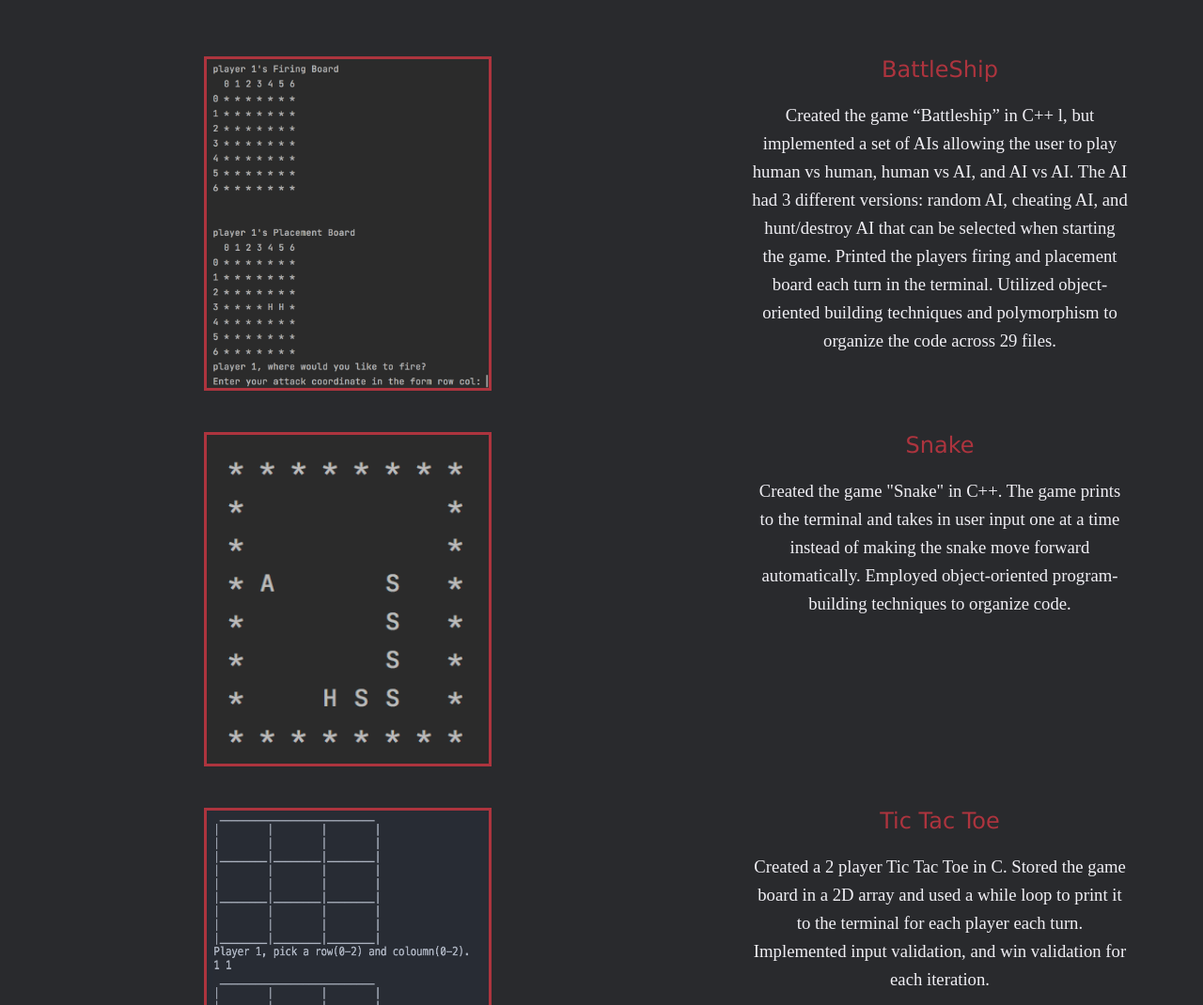
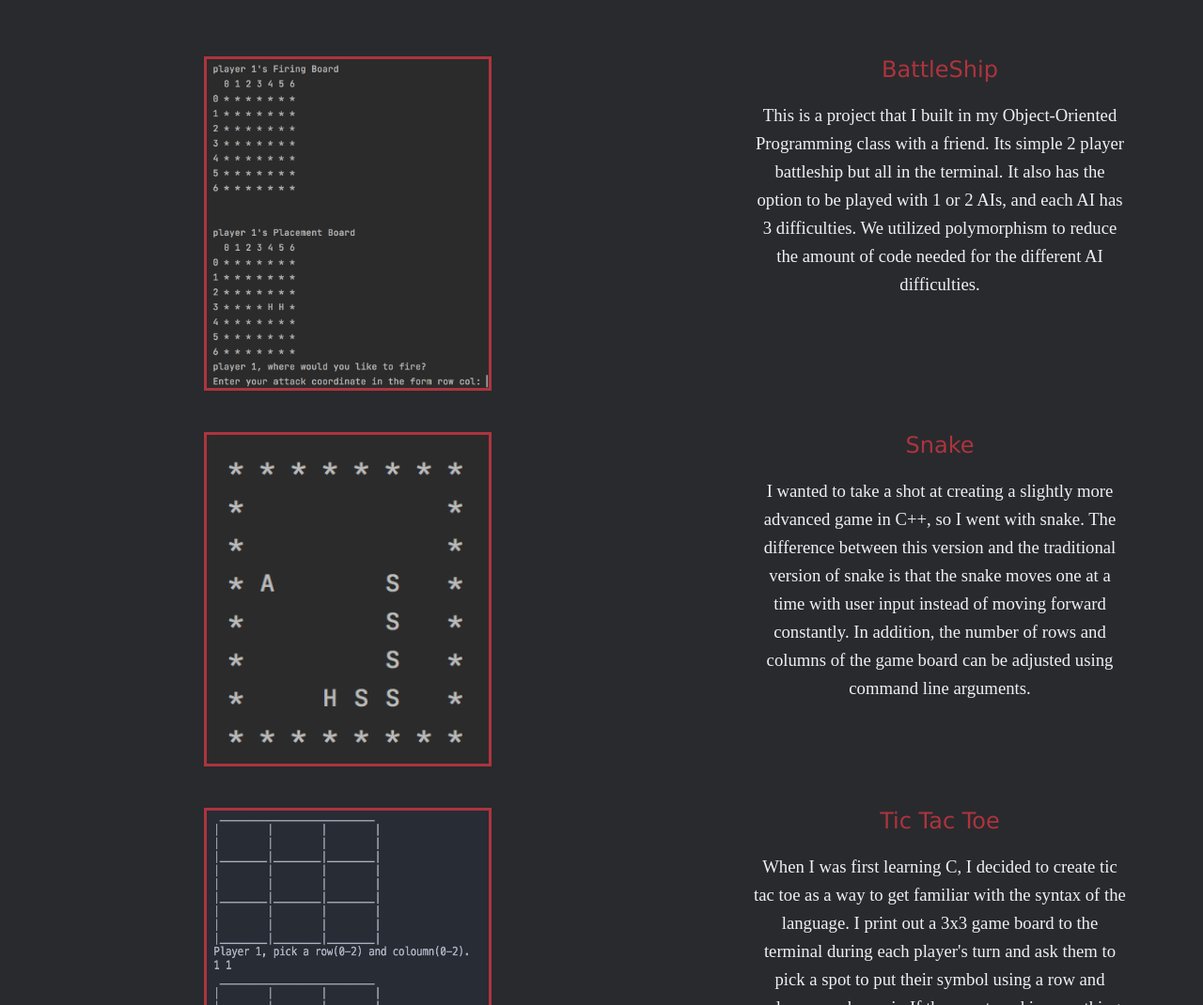
Before and after one commit to Sauvikesh/Personal-Website, a plain HTML site: page projects.html in a window 1280 px wide. Shown: the part 230-1300 px from the top of the page at 94% size. Drawn offline with Linux system fonts and the light colour scheme.

Commit message:
Edited the descriptions of my projects

```diff
--- a/projects.html
+++ b/projects.html
@@ -44,7 +44,11 @@
 
         <div class="bsImageDes">
             <h2 class="desHeader ">BattleShip</h2>
-            <h3 class="description">Created the game “Battleship” in C++ l, but implemented a set of AIs allowing the user to play human vs human, human vs AI, and AI vs AI. The AI had 3 different versions: random AI, cheating AI, and hunt/destroy AI that can be selected when starting the game. Printed the players firing and placement board each turn in the terminal. Utilized object-oriented building techniques and polymorphism to organize the code across 29 files.</h3>
+            <h3 class="description">
+                This is a project that I built in my Object-Oriented Programming class with a friend.
+                Its simple 2 player battleship but all in the terminal. It also has the option to be played with 1 or 2 AIs, and each AI
+                has 3 difficulties. We utilized polymorphism to reduce the amount of code needed for the different AI difficulties.
+            </h3>
         </div>
 
 
@@ -54,7 +58,13 @@
 
         <div class="snakeImageDes">
             <h2 class="desHeader ">Snake</h2>
-            <h3 class="description">Created the game "Snake" in C++. The game prints to the terminal and takes in user input one at a time instead of making the snake move forward automatically. Employed object-oriented program-building techniques to organize code.</h3>
+            <h3 class="description">
+                I wanted to take a shot at creating a slightly more advanced game in C++, so I went with snake. The difference between
+                this version and the traditional version of snake is that the snake moves one at a time with user input instead of
+                moving forward constantly. In addition, the number of rows and columns of the game board can be adjusted
+                using command line arguments.
+
+            </h3>
         </div>
 
 
@@ -64,8 +74,12 @@
 
         <div class="ticTacToeDes">
             <h2 class="desHeader ">Tic Tac Toe</h2>
-            <h3 class="description">Created a 2 player Tic Tac Toe in C. Stored the game board in a 2D array and used a while loop to print it to the
-                terminal for each player each turn. Implemented input validation, and win validation for each iteration.</h3>
+            <h3 class="description">
+                When I was first learning C, I decided to create tic tac toe as a way to get familiar with the syntax of the language.
+                I print out a 3x3 game board to the terminal during each player's turn and ask them to pick a spot to put their symbol
+                using a row and column number pair. If the user typed in something invalid, the program would simply ask the user again
+                for input.
+            </h3>
         </div>
 
     </div>
```
Also changed, not shown: 1 other file.
